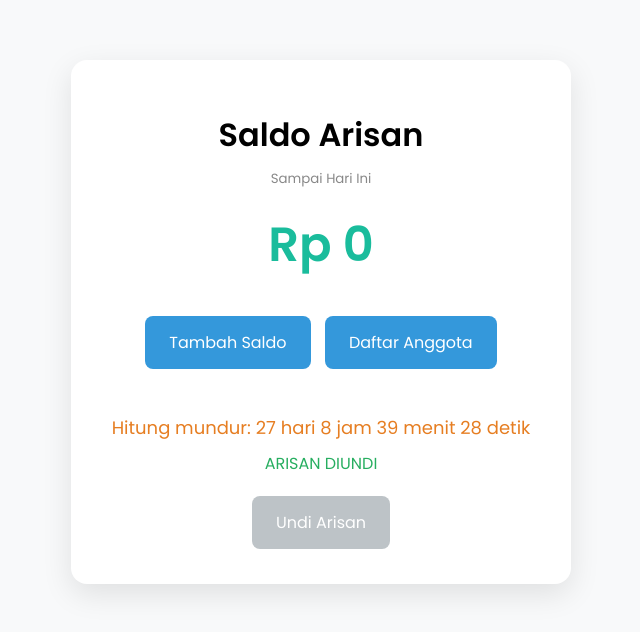
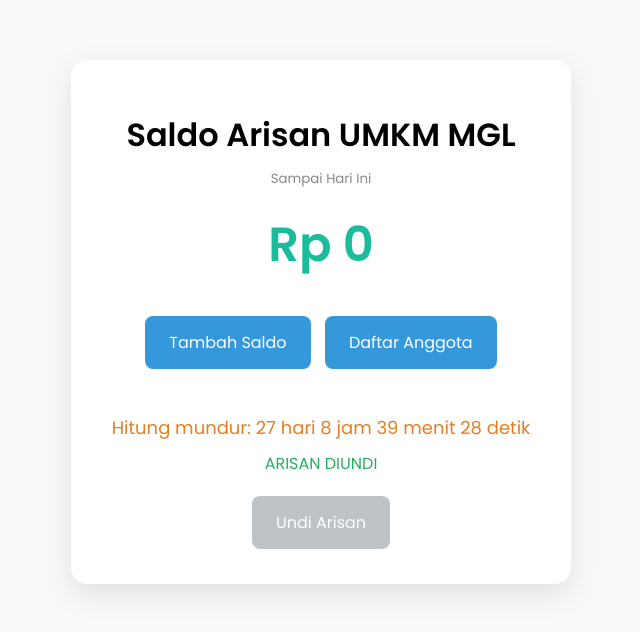
Before and after one commit to wanto99/Arisan-UMKM-MGL, a plain HTML site: page index.html in a window 1280 px wide. Shown: the whole page, without its empty margins (319-959 px from the left). Drawn offline with Linux system fonts and the light colour scheme; no server answers.

Commit message:
Update index.html

```diff
--- a/index.html
+++ b/index.html
@@ -70,7 +70,7 @@
 </head>
 <body>
   <div class="container">
-    <h1>Saldo Arisan</h1>
+    <h1>Saldo Arisan UMKM MGL</h1>
     <small>Sampai Hari Ini</small>
     <div id="saldo">Rp 0</div>
     <button class="button" onclick="tambahSaldo()">Tambah Saldo</button>
```
